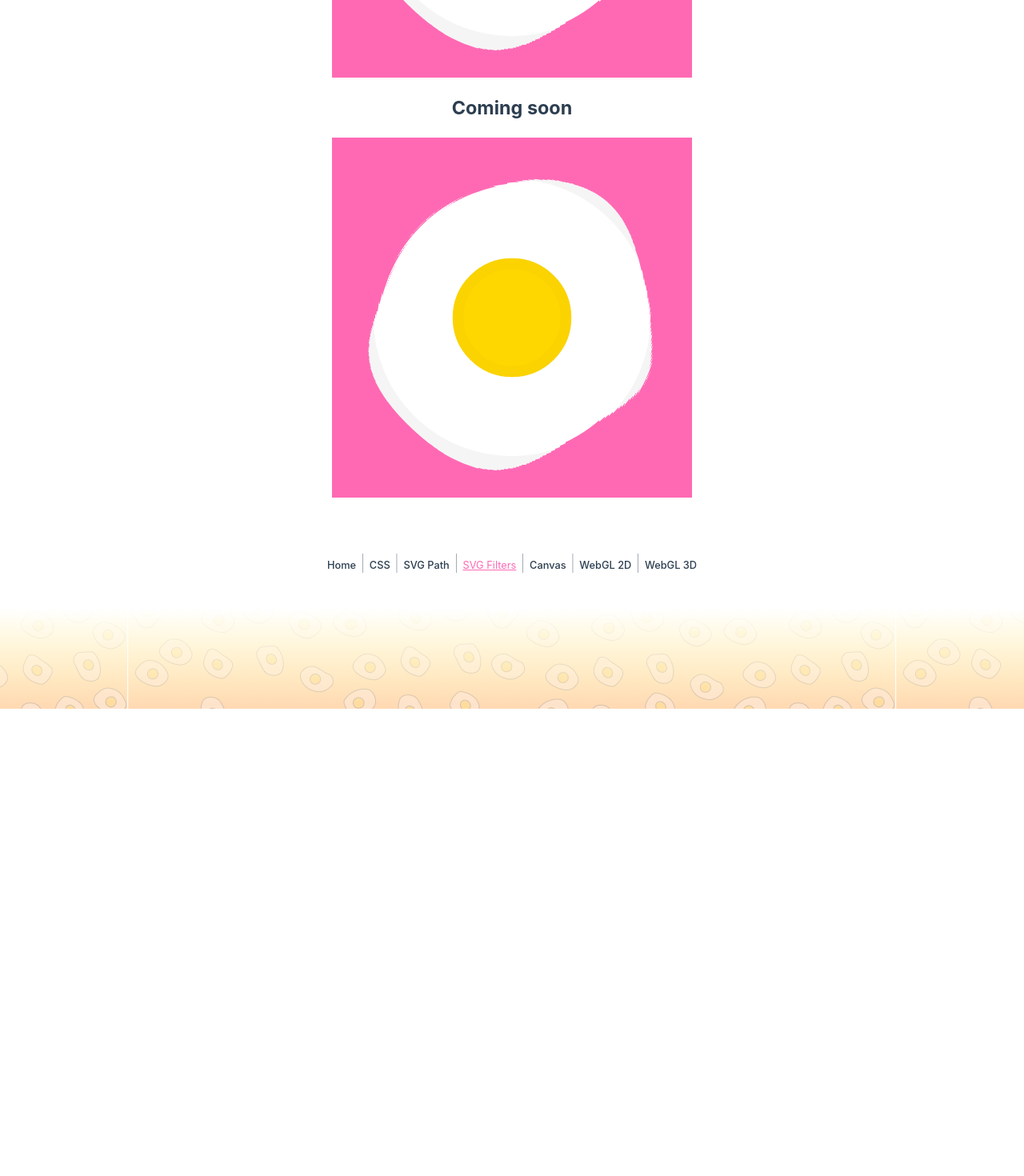
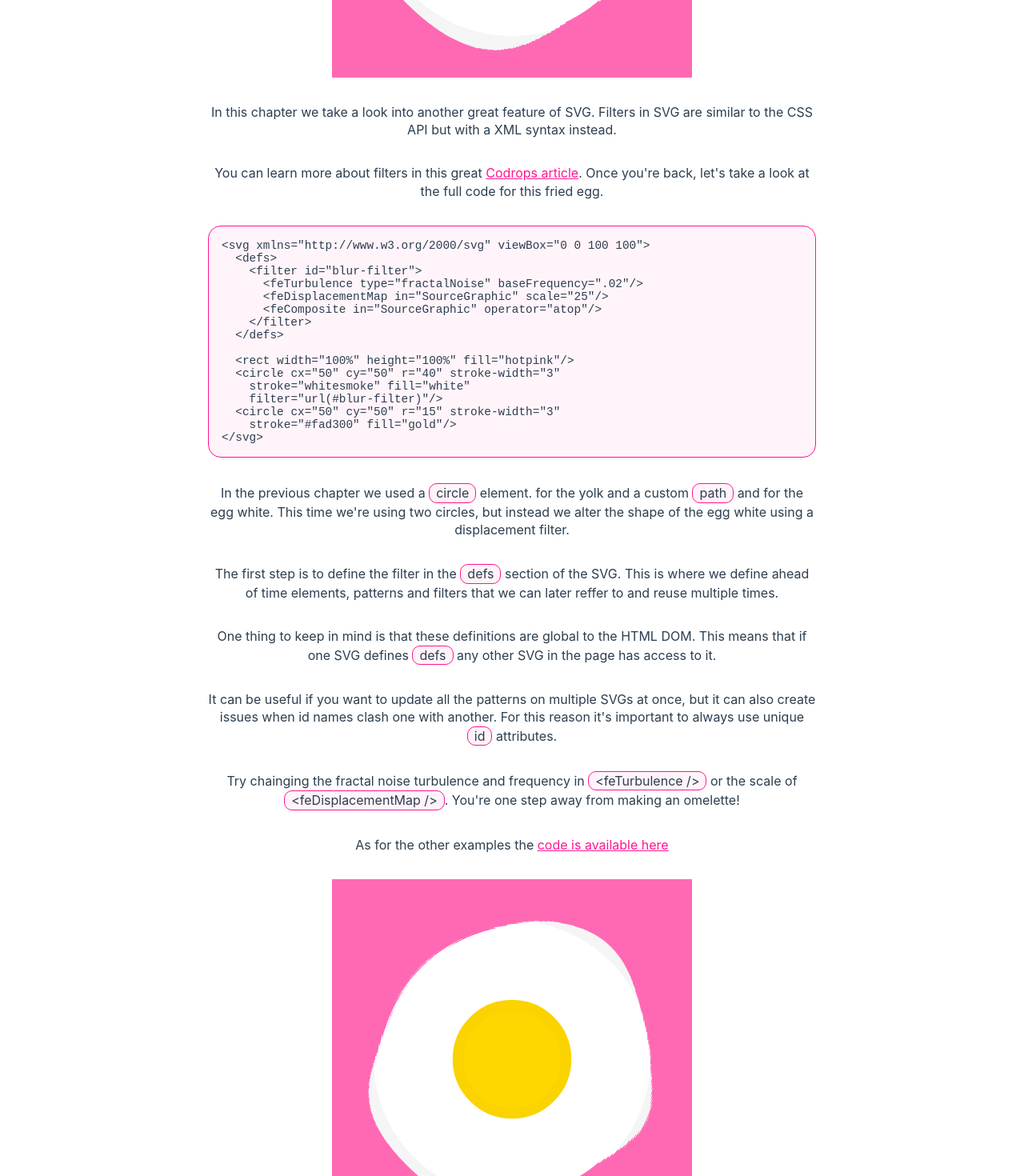
Before and after one commit to mikatalk/vuevos, a Vue app: page /#/svg-filters in a window 1280 px wide. Shown: the part 520-1990 px from the top of the page at 80% size. Before the commit the page ends 1406 px from the top, so only its background shows below. Built offline with nearby package versions, Linux system fonts and the light colour scheme; a small style sheet from the web is missing.

Commit message:
Add couple more articles

```diff
--- a/src/App.vue
+++ b/src/App.vue
@@ -17,7 +17,7 @@ export default {
 </script>
 
 <style lang="scss">
-$code-font-size: 0.8rem;
+$code-font-size: 0.9rem;
 $max-width: 760px;
 html,
 body {
@@ -89,7 +89,7 @@ html {
     border-radius: 10px;
     padding: 0rem 0.5rem;
     border: 1px solid deeppink;
-    font-size: $code-font-size;
+    // font-size: $code-font-size;
   }
 
   .square-container {
--- a/src/eggs/EggSVGFilters.vue
+++ b/src/eggs/EggSVGFilters.vue
@@ -8,7 +8,8 @@
       </filter>
     </defs>
     <rect width="100%" height="100%" fill="hotpink"/>
-    <circle cx="50" cy="50" r="40" stroke-width="3" stroke="whitesmoke" fill="white" filter="url(#blur-filter)"/>
+    <circle cx="50" cy="50" r="40" stroke-width="3" stroke="whitesmoke"
+      fill="white" filter="url(#blur-filter)"/>
     <circle cx="50" cy="50" r="15" stroke-width="3" stroke="#fad300" fill="gold"/>
   </svg>
 </template>
--- /dev/null
+++ b/src/tutorials-snippets/canvas-2d-1.html
@@ -0,0 +1,4 @@
+// Query the canvas from the DOM tree
+const canvas = container.querySelector('canvas');
+// Get the 2D context for the canvas
+const context = canvas.getContext('2d');
--- /dev/null
+++ b/src/tutorials-snippets/canvas-2d-2.html
@@ -0,0 +1,2 @@
+Learn more: https://developer.mozilla.org/en-US/docs/Web/API/Canvas_API/Tutorial/Drawing_shapes
+Learn more: https://developer.mozilla.org/en-US/docs/Web/API/Canvas_API/Tutorial/Drawing_shapes
--- a/src/tutorials-snippets/svg-filters.html
+++ b/src/tutorials-snippets/svg-filters.html
@@ -0,0 +1,16 @@
+<svg xmlns="http://www.w3.org/2000/svg" viewBox="0 0 100 100">
+  <defs>
+    <filter id="blur-filter">
+      <feTurbulence type="fractalNoise" baseFrequency=".02"/>
+      <feDisplacementMap in="SourceGraphic" scale="25"/>
+      <feComposite in="SourceGraphic" operator="atop"/>
+    </filter>
+  </defs>
+
+  <rect width="100%" height="100%" fill="hotpink"/>
+  <circle cx="50" cy="50" r="40" stroke-width="3"
+    stroke="whitesmoke" fill="white"
+    filter="url(#blur-filter)"/>
+  <circle cx="50" cy="50" r="15" stroke-width="3"
+    stroke="#fad300" fill="gold"/>
+</svg>
--- a/src/views/Canvas2D.vue
+++ b/src/views/Canvas2D.vue
@@ -6,20 +6,171 @@
       <egg-canvas-2d />
     </section>
 
-    <section>
-      <h3>Coming soon</h3>
-    </section>
+    <p>
+      We've looked into making a fried egg with HTML, CSS, SVG.
+      Easy stuff you say? This time we get our hands dirty and
+      go all the way with Javascript!
+    </p>
+
+    <p>
+      For that we use the
+      <span class="code" v-html="highlightJS('<canvas />')"></span>
+      element that exposes a 2D rendering engine to Javascript.
+    </p>
+
+    <pre>
+      <code v-html="highlightJS(snippet1)">
+      </code>
+    </pre>
+
+    <p>
+      All we do is query the canvas element and use it
+      to request the '2D' rendering context.
+      We save this reference for later as we will need it
+      to execute drawing commands.
+    </p>
+
+    <pre>
+      <code v-html="highlightJS(`const size = container.getBoundingClientRect().width;
+const scale = size / 100;
+// make it a square by applying the width as the height
+canvas.width = size;
+canvas.height = size;`)">
+      </code>
+    </pre>
+
+    <p>
+      This config step seems a bit more involved but it
+      is in a way similar to setting the viewbox
+      in a SVG as seen in a
+      <router-link class="link" to="/canvas-2d">
+      previous chapter
+      </router-link>.
+    </p>
+
+    <p>
+      We get the size of the parent container and set it to the canvas.
+      Be aware this operation does not set the computed on screen size
+      of the canvas, instead it sets the pixel density of the rendered image.
+    </p>
+
+    <p>
+      For example, a canvas could have a width attribute value
+      of 500 units, but a 250px width in CSS.
+      In this case your canvas would have
+      a pixel density of 2 per pixel and probably well suited for retina displays.
+    </p>
+
+    <p>
+      This type of situation can be handled by checking the value of
+      <span class="code" v-html="highlightJS('window.devicePixelRatio')"></span>.
+      Now keep in mind the higher it is, the more pixel there are to render and
+      it can quickly have an impact on performance. With great power comes great responsibility.
+      Note how we define a scale ratio using 100 as a base,
+      we will come back to it shortly.
+    </p>
+
+    <p>
+      The rest of the code is fairly straightforward. Each time we
+      want to make a draw operation, we set the main settings first:
+      <br/>
+      <span class="code" v-html="highlightJS('fillStyle')"></span>
+       - background color,
+      <br/>
+      <span class="code" v-html="highlightJS('stroke')"></span>
+       - border color,
+      <br/>
+      <span class="code" v-html="highlightJS('lineWidth ')"></span>
+       - border size etc...
+      With these we can draw a pink rectangle for the background,
+      and a yellow circle for the yolk.
+    </p>
+
+    <p>
+      Now remember the earlier chapter on
+      <router-link class="link" to="/svg-path">
+      SVG Paths
+      </router-link>?
+      We used a string of commands to define our egg path.
+      Here we do the exact same thing but instead do it with
+      Javascript variables:
+    </p>
+
+    <pre>
+      <code v-html="highlightJS(`// Our path was draw in a 100x100 square but now,
+// we're drawing to a scaled canvas
+// so we need to adjust our scale
+context.save();
+context.scale(scale, scale);
+// Let's start drawing the path
+context.moveTo(35,20);
+context.bezierCurveTo(48,7, 76,17, 79,31);
+context.bezierCurveTo(83,45, 81,56, 84,68);
+context.bezierCurveTo(86,80, 68,94, 57,90);
+context.bezierCurveTo(45,86, 27,87, 23,77);
+context.bezierCurveTo(17,55, 23,33, 35,20);
+context.fill();
+context.stroke();
+// We're done drawing, let's reset the scale for later
+context.restore();`)">
+      </code>
+    </pre>
+
+    <p>
+      The only caveat we need to deal here is that our path string
+      (or coordinates) were generated under a 100 by 100 unit viewport.
+      That is why before executing the drawing commands, we scale the entire
+      context using the scale ratio calculated earlier.
+    </p>
+
+    <p>
+      Before scaling the context, we save its initial state.
+      Once we're done with drawing operations, we can restore
+      the context to before the scale alteration.
+    </p>
+
+    <p>
+      We used the bezierCurveTo command here. Alternatively we could
+      also have drawn the same shape with a single drawing command and
+      using the same string as we did previously in SVG.
+    </p>
+
+    <pre>
+      <code v-html="highlightJS(`const path = new Path2D('M35,20 C48,7 76,17 79,31 C83,45 81,56 84,68 C86,80 68,94 57,90 C45,86 27,87 23,77 C17,55 23,33 35,20 Z');
+context.fill(path);
+context.stroke(path);`)">
+      </code>
+    </pre>
+
+    <p>
+      As you can see, canvas unleashes the power of Javascript and we can
+      have much more dynamic drawings compared to our HTML/CSS and SVG eggs.
+      The drawback however is that we now have
+      to put more effort in managing the responsive behavior of our canvas
+      and its resolution.
+    </p>
 
     <section class="square-container">
       <egg-canvas-2d />
     </section>
+
+    <p>
+      At some point you may evolve into an egg frying degenerate and might
+      even start cooking hundreds of them, every 16 milliseconds.
+      That's when you start looking for more dedicated tools and tap into the power
+      of the GPU. This is what we cover in the next section about
+      <router-link class="link" to="/webgl-2d">
+      2D drawing in WebGL
+      </router-link>
+    </p>
+
   </div>
 </template>
 
 
 
 <script>
-import snippet1 from 'raw-loader!./../tutorials-snippets/svg-path-1.html'
+import snippet1 from 'raw-loader!./../tutorials-snippets/canvas-2d-1.html'
 import EggCanvas2D from './../eggs/EggCanvas2D.vue';
 import { highlightJS } from './../utils/prism.js';
 import TitleBox from './../components/TitleBox.vue';
--- a/src/views/SVGFilters.vue
+++ b/src/views/SVGFilters.vue
@@ -6,19 +6,90 @@
       <egg-svg-filters />
     </section>
 
-    <section>
-      <h3>Coming soon</h3>
-    </section>
+    <p>
+      In this chapter we take a look into
+      another great feature of SVG.
+      Filters in SVG are similar to the CSS API
+      but with a XML syntax instead.
+    </p>
+
+    <p>
+      You can learn more about filters in this great
+       <a class="link" href="https://tympanus.net/codrops/2019/01/15/svg-filters-101/">
+        Codrops article</a>. Once you're back, let's take a look at the full code for this
+        fried egg.
+    </p>
+
+    <pre>
+      <code v-html="highlightSVG(snippet1)">
+      </code>
+    </pre>
+
+    <p>
+      In the previous chapter we used a
+      <span class="code" v-html="highlightSVG('circle')"></span> element.
+      for the yolk and a custom
+       <span class="code" v-html="highlightSVG('path')"></span> and
+       for the egg white.
+      This time we're using two circles, but instead
+      we alter the shape of the egg white using a displacement filter.
+    </p>
+
+    <p>
+      The first step is to define the filter in the
+      <span class="code" v-html="highlightSVG('defs')"></span>
+      section of the SVG. This is where we define ahead of time elements,
+      patterns and filters that we can later reffer to and reuse multiple times.
+    </p>
+
+    <p>One thing to keep in mind is that these definitions
+      are global to the HTML DOM.
+      This means that if one SVG defines
+      <span class="code" v-html="highlightSVG('defs')"></span>
+      any other SVG in the page has access to it.
+    </p>
+
+    <p>
+      It can be useful if you want to update all the
+      patterns on multiple SVGs at once, but it can also create
+      issues when id names clash one with another. For this reason it's
+      important to always use unique
+      <span class="code" v-html="highlightSVG('id')"></span>
+      attributes.
+    </p>
+
+    <p>
+      Try chainging the fractal noise turbulence and frequency in
+      <span class="code" v-html="highlightSVG('<feTurbulence />')"></span>
+      or the scale of
+      <span class="code" v-html="highlightSVG('<feDisplacementMap />')"></span>.
+      You're one step away from making an omelette!
+    </p>
+
+    <p>
+      As for the other examples the
+      <a class="link" href="https://github.com/mikatalk/vuevos/blob/main/src/eggs/EggSVGFilters.vue">
+      code is available here</a>
+    </p>
 
     <section class="square-container">
       <egg-svg-filters />
     </section>
+
+    <p>
+      Of course this article is just skimming the surface
+      about SVG filters. But we still have a long way to go!
+      In the next chapter we will look into the
+      <router-link class="link" to="/canvas-2d">
+      2D Canvas API
+      </router-link>.
+    </p>
   </div>
 </template>
 
 
 <script>
-import snippet1 from 'raw-loader!./../tutorials-snippets/svg-path-1.html'
+import snippet1 from 'raw-loader!./../tutorials-snippets/svg-filters.html'
 import EggSVGFilters from './../eggs/EggSVGFilters.vue';
 import { highlightSVG } from './../utils/prism.js';
 import TitleBox from './../components/TitleBox.vue';
```
Also changed, not shown: src/views/SVGPath.vue (+15 -13 lines), src/tutorials-snippets/canvas-2d-2 copy.html (renamed from src/tutorials-snippets/canvas-2d.html).
